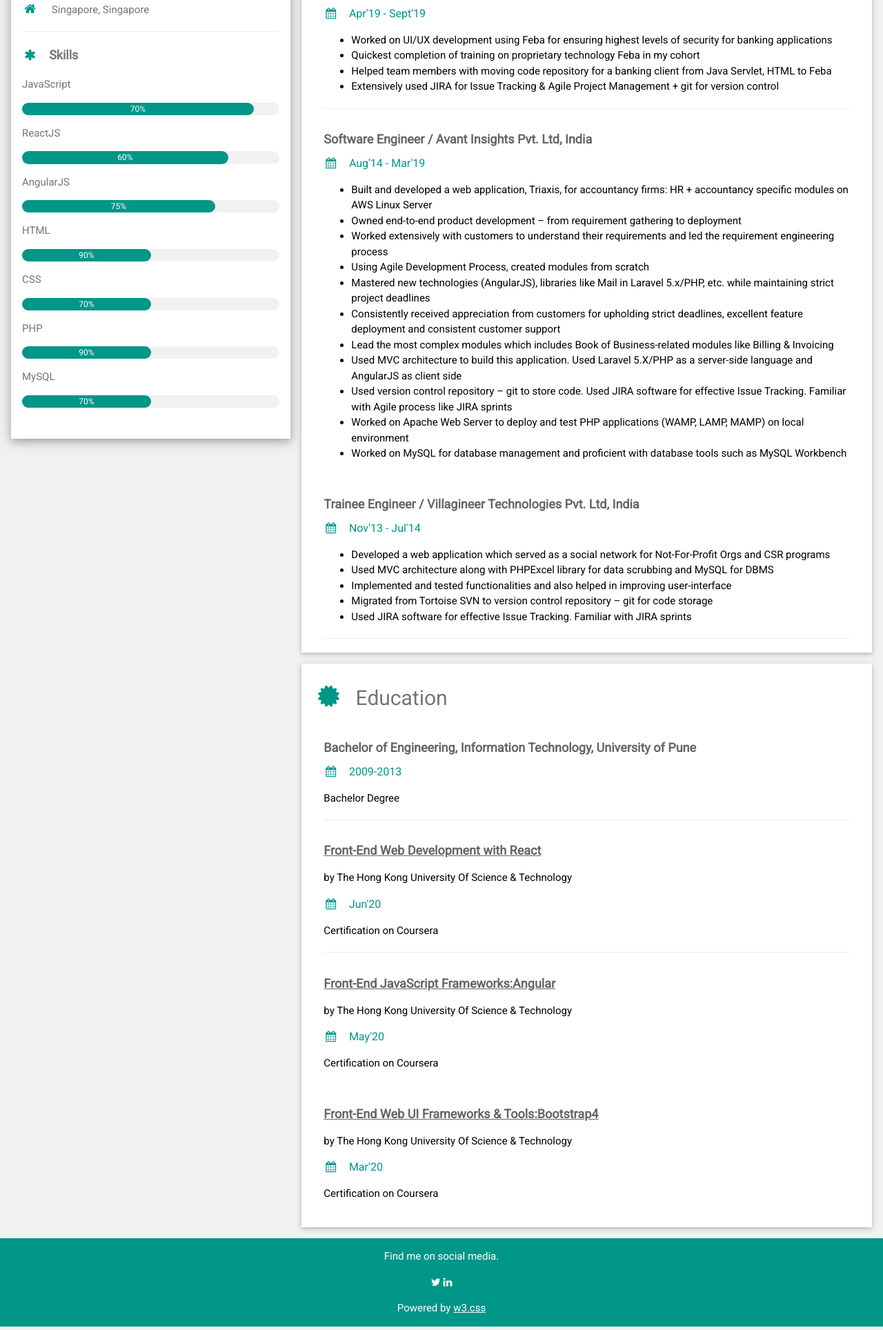
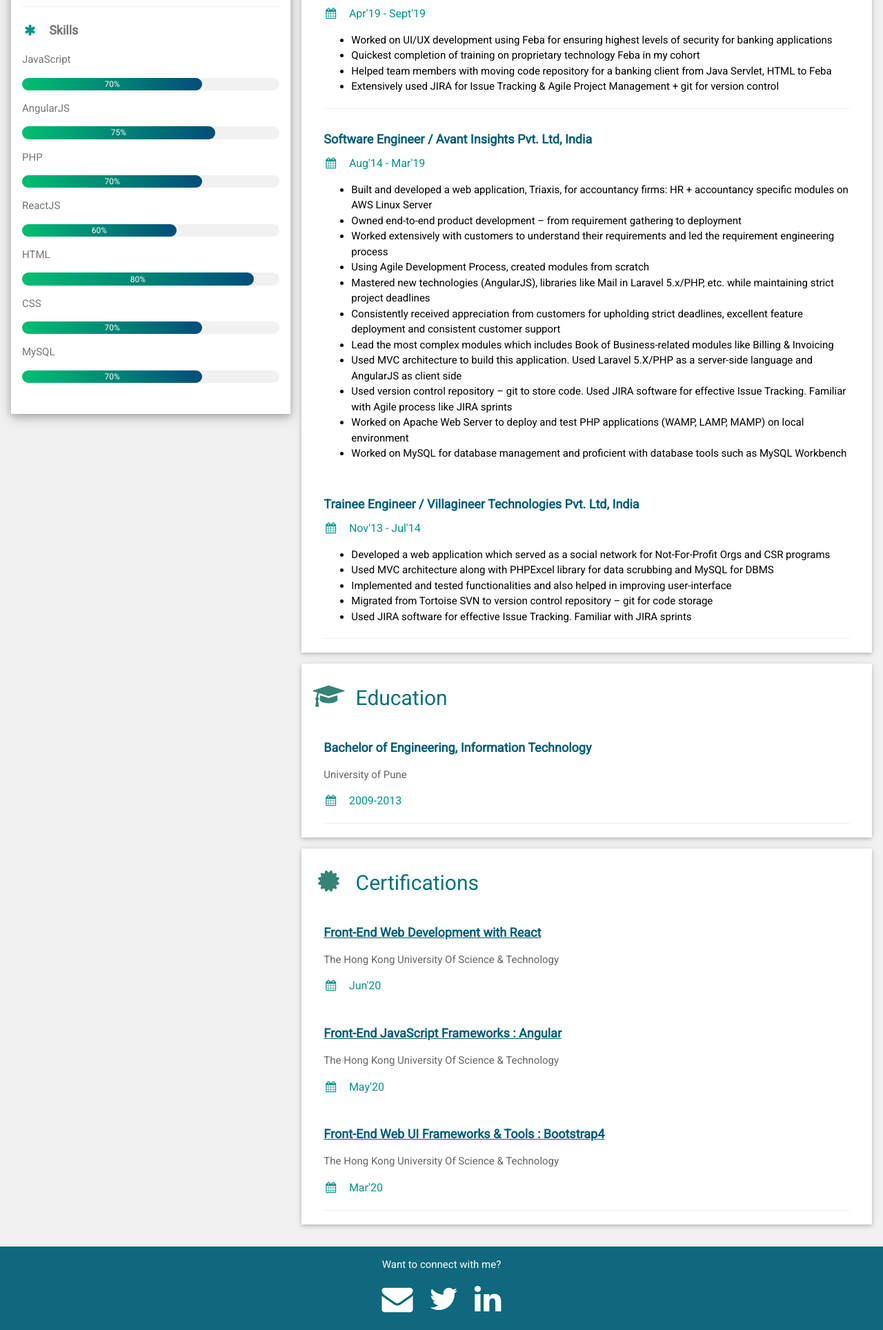
Before and after one commit to revati-deshmukh/revati-deshmukh.github.io, a plain HTML site: page index.html in a window 1280 px wide. Shown: the part 370-2298 px from the top of the page at 69% size. Drawn offline with nearby package versions, Linux system fonts and the light colour scheme.

Commit message:
Made CSS related changes.

```diff
--- /dev/null
+++ b/index.css
@@ -0,0 +1,51 @@
+.profile-pic {
+    border-radius: 50%;
+    box-shadow: 0px 4px 6px 2px lightgrey;
+    width:100%
+}
+
+.profile-box {
+    display: block;
+    margin-left: auto;
+    margin-right: auto;
+    width: 60%;
+    padding-top: 5%;
+}
+
+.profile-name {
+    color: #006479;
+}
+
+.skills {
+    background-image: linear-gradient(to right , #00bf72, #004d7a );
+}
+
+.section-heading{
+    color: #368377;
+}
+
+.work-experience, .education {
+    color: #007478;
+}
+
+.work-titles, .education-titles {
+    color: #005e7a;
+}
+
+/*.contact-me {
+    color: #009688;
+    background-color: #fff;
+}
+
+.contact-me:hover{
+    background-color: Gray;
+} */
+
+.footer {
+    color: #fff;
+    background-color: #0f687d;
+}
+
+.footer-space {
+    margin: 10px;
+}
--- a/index.html
+++ b/index.html
@@ -6,6 +6,9 @@
 <link rel="stylesheet" href="https://www.w3schools.com/w3css/4/w3.css">
 <link rel='stylesheet' href='https://fonts.googleapis.com/css?family=Roboto'>
 <link rel="stylesheet" href="https://cdnjs.cloudflare.com/ajax/libs/font-awesome/4.7.0/css/font-awesome.min.css">
+<link rel="stylesheet" href="index.css">
+<script src="https://ajax.googleapis.com/ajax/libs/jquery/3.5.1/jquery.min.js"></script>
+<script src="https://maxcdn.bootstrapcdn.com/bootstrap/3.4.1/js/bootstrap.min.js"></script>
 <style>
     html,
     body,
@@ -31,11 +34,11 @@
             <div class="w3-third">
 
                 <div class="w3-white w3-text-grey w3-card-4">
-                    <div class="w3-display-container">
-                        <img src="profile-pic.png" style="width:100%" alt="Avatar">
-                        <div class="w3-display-bottomleft w3-container w3-text-black">
-                            <h2>Revati Deshmukh</h2>
-                        </div>
+                    <div class="w3-display-container profile-box">
+                        <img src="profile-pic.png" class="profile-pic" alt="Avatar">
+                    </div>
+                    <div class="w3-container profile-name">
+                        <h2>Revati Deshmukh</h2>
                     </div>
                     <div class="w3-container">
                         <p><i class="fa fa-briefcase fa-fw w3-margin-right w3-large w3-text-teal"></i> Software Engineer
@@ -53,33 +56,45 @@
                                     class="fa fa-asterisk fa-fw w3-margin-right w3-text-teal"></i>Skills</b></p>
                         <p>JavaScript</p>
                         <div class="w3-light-grey w3-round-xlarge w3-small">
-                            <div class="w3-container w3-center w3-round-xlarge w3-teal" style="width:90%">70%</div>
-                        </div>
-                        <p>ReactJS</p>
-                        <div class="w3-light-grey w3-round-xlarge w3-small">
-                            <div class="w3-container w3-center w3-round-xlarge w3-teal" style="width:80%">
-                                <div class="w3-center w3-text-white">60%</div>
+                            <div class="w3-container w3-center w3-round-xlarge skills" style="width:70%">
+                                <div class="w3-center w3-text-white">70%</div>
                             </div>
                         </div>
                         <p>AngularJS</p>
                         <div class="w3-light-grey w3-round-xlarge w3-small">
-                            <div class="w3-container w3-center w3-round-xlarge w3-teal" style="width:75%">75%</div>
+                            <div class="w3-container w3-center w3-round-xlarge skills" style="width:75%">
+                                <div class="w3-center w3-text-white">75%</div>
+                            </div>
+                        </div>
+                        <p>PHP</p>
+                        <div class="w3-light-grey w3-round-xlarge w3-small">
+                            <div class="w3-container w3-center w3-round-xlarge skills" style="width:70%">
+                                <div class="w3-center w3-text-white">70%</div>
+                            </div>
+                        </div>
+                        <p>ReactJS</p>
+                        <div class="w3-light-grey w3-round-xlarge w3-small">
+                            <div class="w3-container w3-center w3-round-xlarge skills" style="width:60%">
+                                <div class="w3-center w3-text-white">60%</div>
+                            </div>
                         </div>
                         <p>HTML</p>
                         <div class="w3-light-grey w3-round-xlarge w3-small">
-                            <div class="w3-container w3-center w3-round-xlarge w3-teal" style="width:50%">90%</div>
+                            <div class="w3-container w3-center w3-round-xlarge skills" style="width:90%">
+                                <div class="w3-center w3-text-white">80%</div>
+                            </div>
                         </div>
                         <p>CSS</p>
                         <div class="w3-light-grey w3-round-xlarge w3-small">
-                            <div class="w3-container w3-center w3-round-xlarge w3-teal" style="width:50%">70%</div>
-                        </div>
-                        <p>PHP</p>
-                        <div class="w3-light-grey w3-round-xlarge w3-small">
-                            <div class="w3-container w3-center w3-round-xlarge w3-teal" style="width:50%">90%</div>
+                            <div class="w3-container w3-center w3-round-xlarge skills" style="width:70%">
+                                <div class="w3-center w3-text-white">70%</div>
+                            </div>
                         </div>
                         <p>MySQL</p>
                         <div class="w3-light-grey w3-round-xlarge w3-small">
-                            <div class="w3-container w3-center w3-round-xlarge w3-teal" style="width:50%">70%</div>
+                            <div class="w3-container w3-center w3-round-xlarge skills" style="width:70%">
+                                <div class="w3-center w3-text-white">70%</div>
+                            </div>
                         </div>
                         <br>
 
@@ -108,11 +123,12 @@
             <div class="w3-twothird">
 
                 <div class="w3-container w3-card w3-white w3-margin-bottom">
-                    <h2 class="w3-text-grey w3-padding-16"><i
-                            class="fa fa-suitcase fa-fw w3-margin-right w3-xxlarge w3-text-teal"></i>Work Experience
+                    <h2 class="work-experience w3-padding-16">
+                        <i class="fa fa-briefcase fa-fw w3-margin-right w3-xxlarge section-heading"></i>Work
+                        Experience
                     </h2>
                     <div class="w3-container">
-                        <h5 class="w3-opacity"><b>System Analyst / OCBC Bank</b></h5>
+                        <h5 class="work-titles"><b>System Analyst / OCBC Bank</b></h5>
                         <h6 class="w3-text-teal"><i class="fa fa-calendar fa-fw w3-margin-right"></i>Jan'21 - Aug'21
                         </h6>
                         <ul>
@@ -125,7 +141,7 @@
                         <hr>
                     </div>
                     <div class="w3-container">
-                        <h5 class="w3-opacity"><b>Technology Analyst / Infosys Ltd, India</b></h5>
+                        <h5 class="work-titles"><b>Technology Analyst / Infosys Ltd, India</b></h5>
                         <h6 class="w3-text-teal"><i class="fa fa-calendar fa-fw w3-margin-right"></i>Apr'19 - Sept'19
                         </h6>
                         <ul>
@@ -140,7 +156,7 @@
                         <hr>
                     </div>
                     <div class="w3-container">
-                        <h5 class="w3-opacity"><b>Software Engineer / Avant Insights Pvt. Ltd, India</b></h5>
+                        <h5 class="work-titles"><b>Software Engineer / Avant Insights Pvt. Ltd, India</b></h5>
                         <h6 class="w3-text-teal"><i class="fa fa-calendar fa-fw w3-margin-right"></i>Aug'14 - Mar'19
                         </h6>
                         <ul>
@@ -173,7 +189,7 @@
                     </div>
 
                     <div class="w3-container">
-                        <h5 class="w3-opacity"><b>Trainee Engineer / Villagineer Technologies Pvt. Ltd, India</b></h5>
+                        <h5 class="work-titles"><b>Trainee Engineer / Villagineer Technologies Pvt. Ltd, India</b></h5>
                         <h6 class="w3-text-teal"><i class="fa fa-calendar fa-fw w3-margin-right"></i>Nov'13 - Jul'14
                         </h6>
                         <ul>
@@ -189,43 +205,49 @@
                     </div>
                 </div>
 
-                <div class="w3-container w3-card w3-white">
-                    <h2 class="w3-text-grey w3-padding-16"><i
-                            class="fa fa-certificate fa-fw w3-margin-right w3-xxlarge w3-text-teal"></i>Education</h2>
+                <div class="w3-container w3-card w3-white w3-margin-bottom">
+                    <h2 class="education w3-padding-16"><i
+                            class="fa fa-graduation-cap fa-fw w3-margin-right w3-xxlarge section-heading"></i>Education
+                    </h2>
                     <div class="w3-container">
-                        <h5 class="w3-opacity"><b>Bachelor of Engineering, Information Technology, University of
-                                Pune</b></h5>
+                        <h5 class="education-titles"><b>Bachelor of Engineering, Information Technology</b></h5>
+                        <p class="w3-opacity">University of Pune</p>
                         <h6 class="w3-text-teal"><i class="fa fa-calendar fa-fw w3-margin-right"></i>2009-2013</h6>
-                        <p>Bachelor Degree</p>
                         <hr>
                     </div>
+                </div>
+
+                <div class="w3-container w3-card w3-white w3-margin-bottom">
+                    <h2 class="education w3-padding-16"><i
+                            class="fa fa-certificate fa-fw w3-margin-right w3-xxlarge section-heading"></i>Certifications
+                    </h2>
+
                     <div class="w3-container">
-                        <h5 class="w3-opacity"><a
+                        <h5 class="education-titles"><a
                                 href="https://www.coursera.org/account/accomplishments/verify/Q795RWAUCBJJ?utm_campaign=sharing_cta&utm_content=cert_image&utm_medium=certificate&utm_product=course&utm_source=link"
-                                target="_blank"><b>Front-End
-                                    Web Development with React</b></a></h5>
-                        <p>by The Hong Kong University Of Science & Technology</p>
+                                target="_blank" title="Front-End Web Development with React">
+                                <b>Front-End Web Development with React</b></a></h5>
+                        <p class="w3-opacity">The Hong Kong University Of Science & Technology</p>
                         <h6 class="w3-text-teal"><i class="fa fa-calendar fa-fw w3-margin-right"></i>Jun'20</h6>
-                        <p>Certification on Coursera</p>
-                        <hr>
+                        <br>
                     </div>
                     <div class="w3-container">
-                        <h5 class="w3-opacity"><a
+                        <h5 class="education-titles"><a
                                 href="https://www.coursera.org/account/accomplishments/verify/AH5YE3YYH86B?utm_source=link&utm_campaign=copybutton_certificate"
-                                target="_blank"><b>Front-End
-                                    JavaScript Frameworks:Angular</b></a></h5>
-                        <p>by The Hong Kong University Of Science & Technology</p>
+                                target="_blank" title="Front-End JavaScript Frameworks : Angular">
+                                <b>Front-End JavaScript Frameworks : Angular</b></a></h5>
+                        <p class="w3-opacity">The Hong Kong University Of Science & Technology</p>
                         <h6 class="w3-text-teal"><i class="fa fa-calendar fa-fw w3-margin-right"></i>May'20</h6>
-                        <p>Certification on Coursera</p><br>
+                        <br>
                     </div>
                     <div class="w3-container">
-                        <h5 class="w3-opacity"><a
+                        <h5 class="education-titles"><a
                                 href="https://www.coursera.org/account/accomplishments/verify/EH63NCRKMF3N"
-                                target="_blank"><b>Front-End
-                                    Web UI Frameworks & Tools:Bootstrap4</b></a></h5>
-                        <p>by The Hong Kong University Of Science & Technology</p>
+                                target="_blank" title="Front-End Web UI Frameworks & Tools:Bootstrap4">
+                                <b>Front-End Web UI Frameworks & Tools : Bootstrap4</b></a></h5>
+                        <p class="w3-opacity">The Hong Kong University Of Science & Technology</p>
                         <h6 class="w3-text-teal"><i class="fa fa-calendar fa-fw w3-margin-right"></i>Mar'20</h6>
-                        <p>Certification on Coursera</p><br>
+                        <hr>
                     </div>
                 </div>
 
@@ -238,12 +260,17 @@
         <!-- End Page Container -->
     </div>
 
-    <footer class="w3-container w3-teal w3-center w3-margin-top">
-        <p>Find me on social media.</p>
-        <a href="https://twitter.com/DeshmukhRevati" target="_blank"><i class="fa fa-twitter w3-hover-opacity"></i></a>
-        <a href="https://www.linkedin.com/in/revati-deshmukh/" target="_blank"><i
-                class="fa fa-linkedin w3-hover-opacity"></i></a>
-        <p>Powered by <a href="https://www.w3schools.com/w3css/default.asp" target="_blank">w3.css</a></p>
+    <footer class="w3-container footer w3-center w3-margin-top">
+        <div>
+            <p>Want to connect with me?</p>
+            <a class="footer-space" onclick="location.href='mailto:xyz@abc.com';" target="_blank"><i
+                    class="fa fa-envelope w3-hover-opacity fa-3x" title="Email"></i></a>
+            <a class="footer-space" href="https://twitter.com/DeshmukhRevati" target="_blank"><i
+                    class="fa fa-twitter w3-hover-opacity fa-3x" title="Twitter"></i></a>
+            <a class="footer-space" href="https://www.linkedin.com/in/revati-deshmukh/" target="_blank"><i
+                    class="fa fa-linkedin w3-hover-opacity fa-3x" title="LinkedIn"></i></a>
+        </div>
+        <br>
     </footer>
 
 </body>
```
